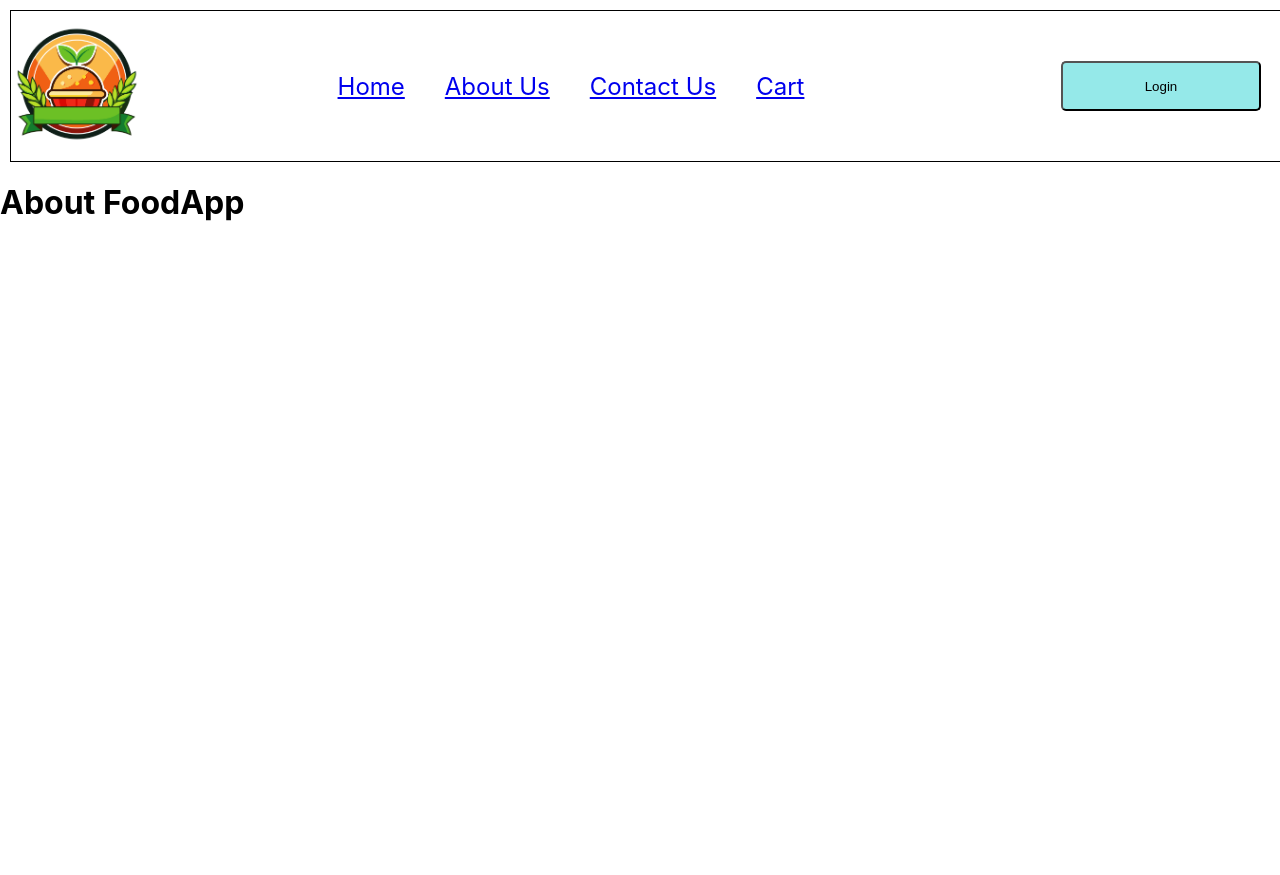
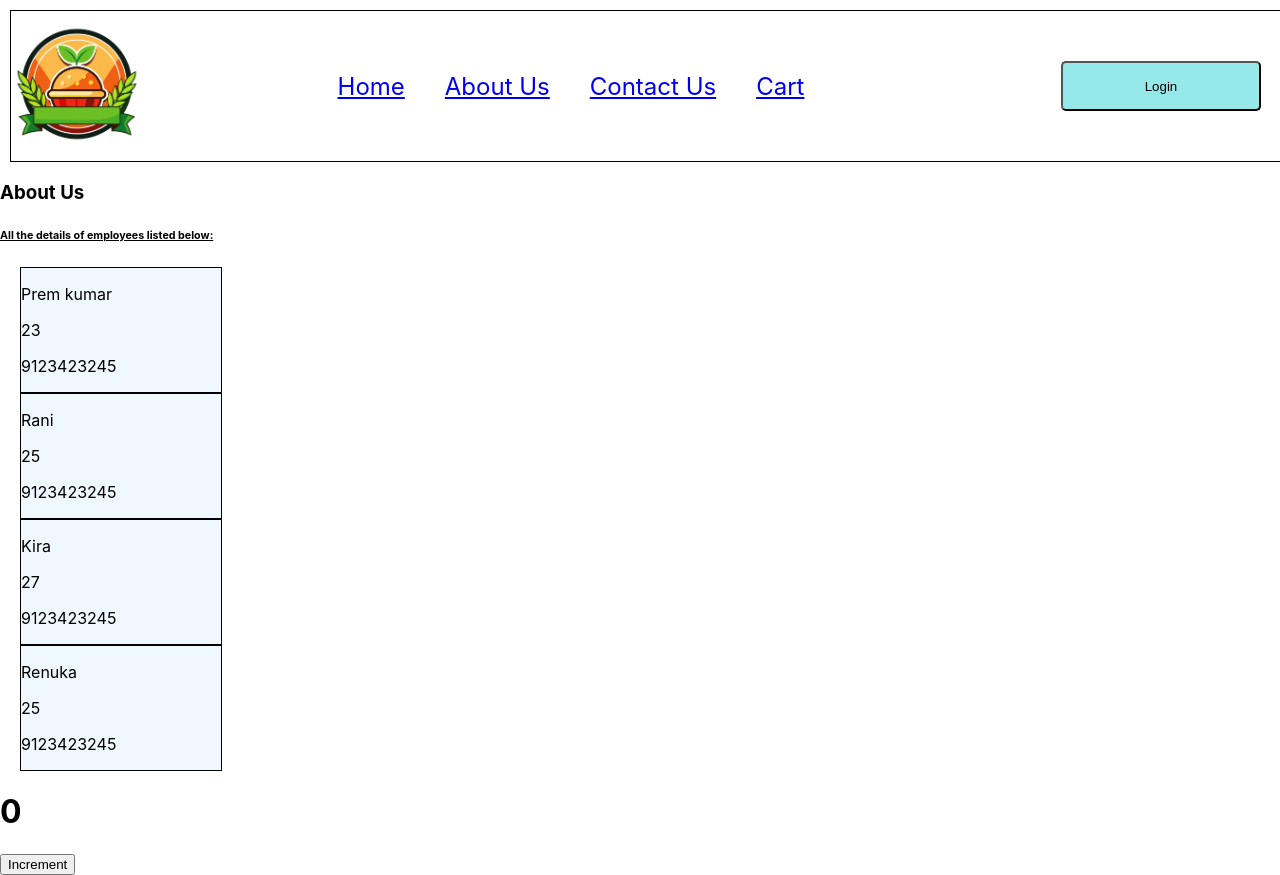
Before and after one commit to Mahima19bs/FoodApp, a React (Create React App) app in the folder foodapp/: page /about in a window 1280 px wide. Before the commit the page ends 800 px from the top, so only its background shows below. Built offline with nearby package versions, Linux system fonts and the light colour scheme.

Commit message:
class component

```diff
--- a/foodapp/src/App.js
+++ b/foodapp/src/App.js
@@ -1,4 +1,5 @@
 import "./App.css";
+import employeeData from './components/utils/employeeData.js';
 import Header from "./components/Header";
 import Body from "./components/Body";
 import ContactUs from "./components/ContactUs";
@@ -27,7 +28,12 @@ export const appRouter = createBrowserRouter([
       },
       {
         path: "/about",
-        element: <About />,
+        element:
+        <About emp={employeeData}/>
+        // <>
+        // <About name={"firstName"}/>
+        // <About name={"SecondName"}/>
+        // </>
       },
       {
         path: "/contactUs",
--- a/foodapp/src/components/About.js
+++ b/foodapp/src/components/About.js
@@ -1,6 +1,51 @@
-const About=()=>{
- return(
-    <h1>About FoodApp</h1>
- )
+import {React,Component} from 'react';
+class About extends Component{
+   constructor(props){
+      super(props);
+      console.log("constructor call",this.props.name);
+      this.state={
+         count:0
+      }
+      console.log("state call",this.props.name,this.state.count);
+   }
+   componentDidMount(){
+      console.log("component did mount",this.props.name);
+   }
+   componentWillUnmount(){
+      console.log("component will unmount",this.props.name);
+   }
+   componentDidUpdate(){
+      console.log("compnent did update",this.state.count,this.props.name);
+   }
+  render(){
+   const {emp}=this.props;
+   console.log("emp",emp);
+   const {name}=this.props;
+   console.log(name);
+   return(
+      <div>
+         <h3>About Us</h3>
+         <h6 className='text-decorator'>All the details of employees listed below:</h6>
+         <div className='employee-details'>
+            {
+             emp.map((e)=>(
+                  <div className='employee-contacts'>
+                  <p>{e.name}</p>
+                  <p>{e.age}</p>
+                  <p>{e.contact}</p>
+                  </div>
+               ))
+            }
+         </div>
+         {/* <div>
+            {name}
+         </div> */}
+         <div>
+            <h1>{this.state.count}</h1>
+            <button onClick={()=>{this.setState({count:this.state.count+1})}}>Increment</button>
+            </div>
+      </div>
+   )
+  }
 }
 export default About;
--- /dev/null
+++ b/foodapp/src/components/utils/employeeData.js
@@ -0,0 +1,27 @@
+import react from 'react';
+
+const employeeData=[{
+    name:"Prem kumar",
+    age:23,
+    role:"Supervisor",
+    contact:'9123423245',
+},
+{
+    name:"Rani",
+    age:25,
+    role:"Customer Support Executive",
+    contact:'9123423245',
+},
+{
+    name:"Kira",
+    age:27,
+    role:"Help Desk Analyst",
+    contact:'9123423245',
+},
+{
+    name:"Renuka",
+    age:25,
+    role:"Customer Support Executive",
+    contact:'9123423245',
+},]
+export default employeeData;
--- a/foodapp/src/index.css
+++ b/foodapp/src/index.css
@@ -50,3 +50,16 @@ code {
   width:250px;
   height:auto;
 }
+.text-decorator{
+  text-decoration: underline;
+}
+.employee-contacts{
+  border: 1px solid black;
+  width:200px;
+  height:auto;
+  background-color: aliceblue;
+}
+.employee-details{
+  gap:10px;
+  margin:20px;
+}
--- a/foodapp/src/index.js
+++ b/foodapp/src/index.js
@@ -7,8 +7,7 @@ import { appRouter } from "./App";
 
 const root = ReactDOM.createRoot(document.getElementById("root"));
 
+
 root.render(
-  <React.StrictMode>
-    <RouterProvider router={appRouter} />
-  </React.StrictMode>
+  <RouterProvider router={appRouter} />
 );
```
Also changed, not shown: 1 other file (tests, documents, lock files or other folders).
